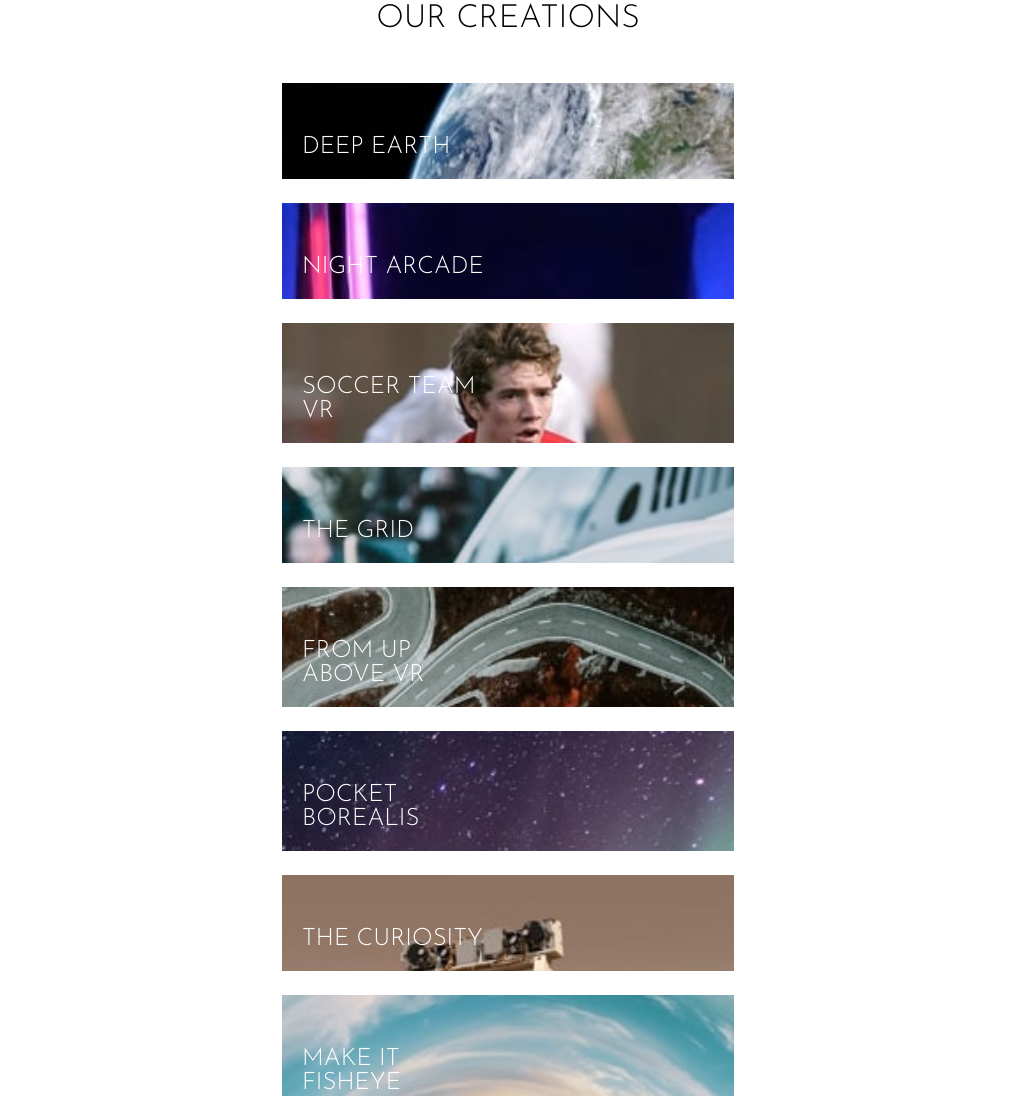
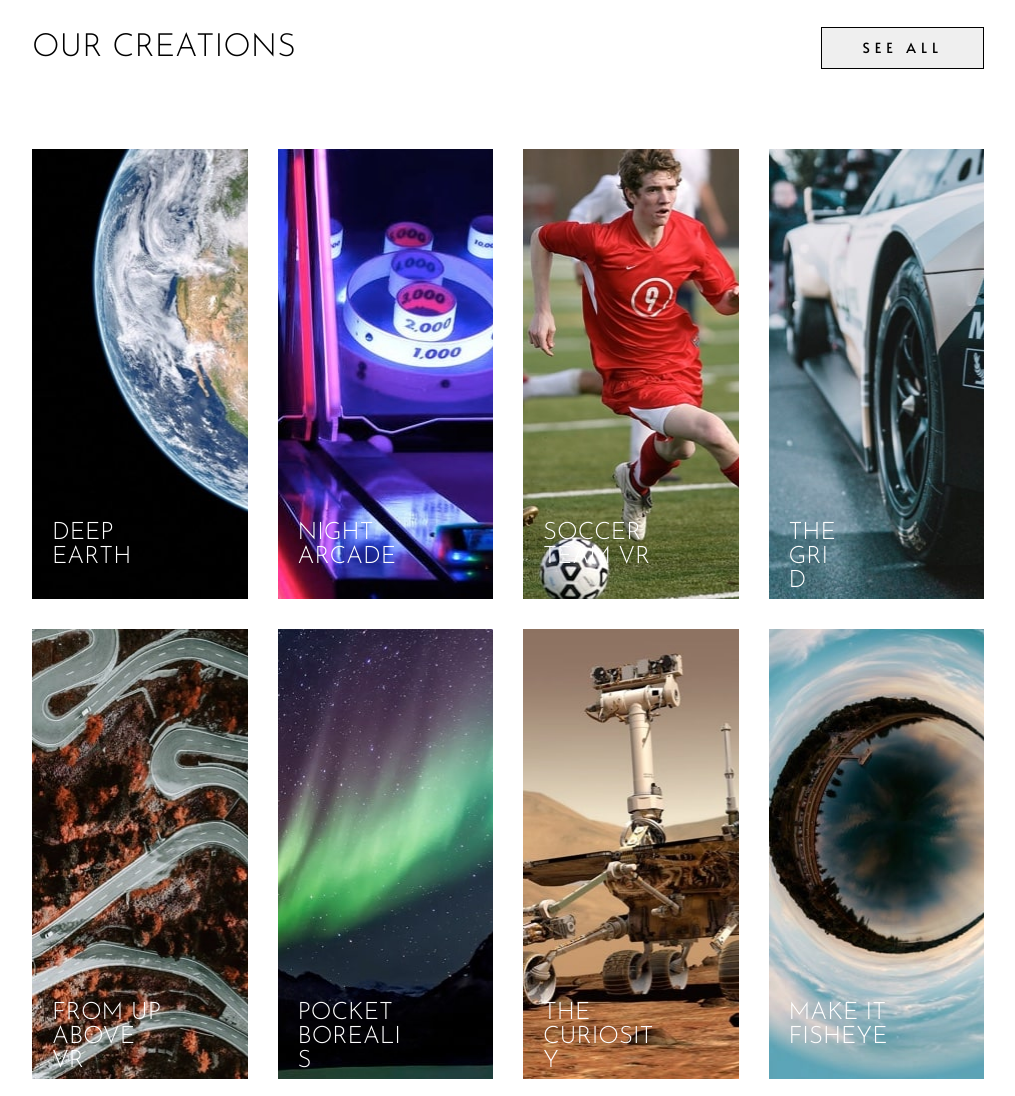
Before and after one commit to SlobodanStojkovic/landing-page-loop-studios, a website: page index.html in a window 1280 px wide. Shown: the part 1470-2566 px from the top of the page, without its empty margins (132-1147 px from the left). Drawn offline with Linux system fonts and the light colour scheme.

Commit message:
Add creations section desktop styles

```diff
--- a/index.html
+++ b/index.html
@@ -111,28 +111,28 @@
 
           <div class="creations__gallery">
             <div class="creations__gallery__item">
-              <span class="creations__gallery__title">Deep earth</span>
+              <p class="creations__gallery__title">Deep earth</p>
             </div>
             <div class="creations__gallery__item">
-              <span class="creations__gallery__title">Night arcade</span>
+              <p class="creations__gallery__title">Night arcade</p>
             </div>
             <div class="creations__gallery__item">
-              <span class="creations__gallery__title">Soccer team VR</span>
+              <p class="creations__gallery__title">Soccer team VR</p>
             </div>
             <div class="creations__gallery__item">
-              <span class="creations__gallery__title">The grid</span>
+              <p class="creations__gallery__title">The grid</p>
             </div>
             <div class="creations__gallery__item">
-              <span class="creations__gallery__title">From up above VR</span>
+              <p class="creations__gallery__title">From up above VR</p>
             </div>
             <div class="creations__gallery__item">
-              <span class="creations__gallery__title">Pocket borealis</span>
+              <p class="creations__gallery__title">Pocket borealis</p>
             </div>
             <div class="creations__gallery__item">
-              <span class="creations__gallery__title">The curiosity</span>
+              <p class="creations__gallery__title">The curiosity</p>
             </div>
             <div class="creations__gallery__item">
-              <span class="creations__gallery__title">Make it fisheye</span>
+              <p class="creations__gallery__title">Make it fisheye</p>
             </div>
           </div>
         </div>
--- a/src/scss/index.scss
+++ b/src/scss/index.scss
@@ -264,6 +264,13 @@ $alata: "Alata";
     flex-direction: column;
     width: 100vw;
     align-items: center;
+
+    @media (min-width: 1024px) {
+      display: grid;
+      grid-template-columns: repeat(2, 1fr);
+      padding: 24px 164px 164px;
+      gap: 80px;
+    }
   }
 
   &__subtitle {
@@ -276,12 +283,23 @@ $alata: "Alata";
     line-height: 32px;
     text-align: center;
     text-transform: uppercase;
+
+    @media (min-width: 1024px) {
+      padding: 0;
+      text-align: start;
+    }
   }
 
   &__btn-wrapper {
     order: 2;
     align-self: center;
     padding: 12px 34px 96px;
+
+    @media (min-width: 1024px) {
+      order: unset;
+      padding: 0;
+      justify-self: end;
+    }
   }
 
   &__button {
@@ -298,9 +316,33 @@ $alata: "Alata";
     width: 90%;
     max-width: 500px;
 
+    @media (min-width: 1024px) {
+      display: grid;
+      grid-template-columns: repeat(4, 1fr);
+      grid-column: 1/-1;
+      gap: 30px;
+      width: 100%;
+      max-width: unset;
+    }
+
     &__item {
       margin: 24px;
       background-size: cover;
+
+      @media (min-width: 1024px) {
+        margin: 0;
+        height: 450px;
+        background-size: cover;
+      }
+
+      p {
+        margin: 0;
+
+        @media (min-width: 1024px) {
+          position: relative;
+          top: 320px;
+        }
+      }
 
       &:nth-child(1) {
         background-image: url(../img/mobile/image-deep-earth.jpg);
@@ -328,6 +370,14 @@ $alata: "Alata";
 
       &:nth-child(4) {
         background-image: url(../img/mobile/image-grid.jpg);
+
+        & p {
+          width: 31%;
+
+          @media (min-width: 1024px) {
+            width: 45%;
+          }
+        }
 
         @media (min-width: 1024px) {
           background-image: url(../img/desktop/image-grid.jpg);
@@ -368,7 +418,7 @@ $alata: "Alata";
     }
 
     &__title {
-      width: 51%;
+      width: 45%;
       word-wrap: break-word;
       font-family: $josefinSans;
       font-style: normal;
@@ -381,8 +431,8 @@ $alata: "Alata";
       word-wrap: break-word;
       padding: 52px 20px 20px;
 
-      & :nth-child(4) {
-        width: 45%;
+      @media (min-width: 1024px) {
+        width: 70%;
       }
     }
   }
```
Also changed, not shown: dist/css/index.css.
